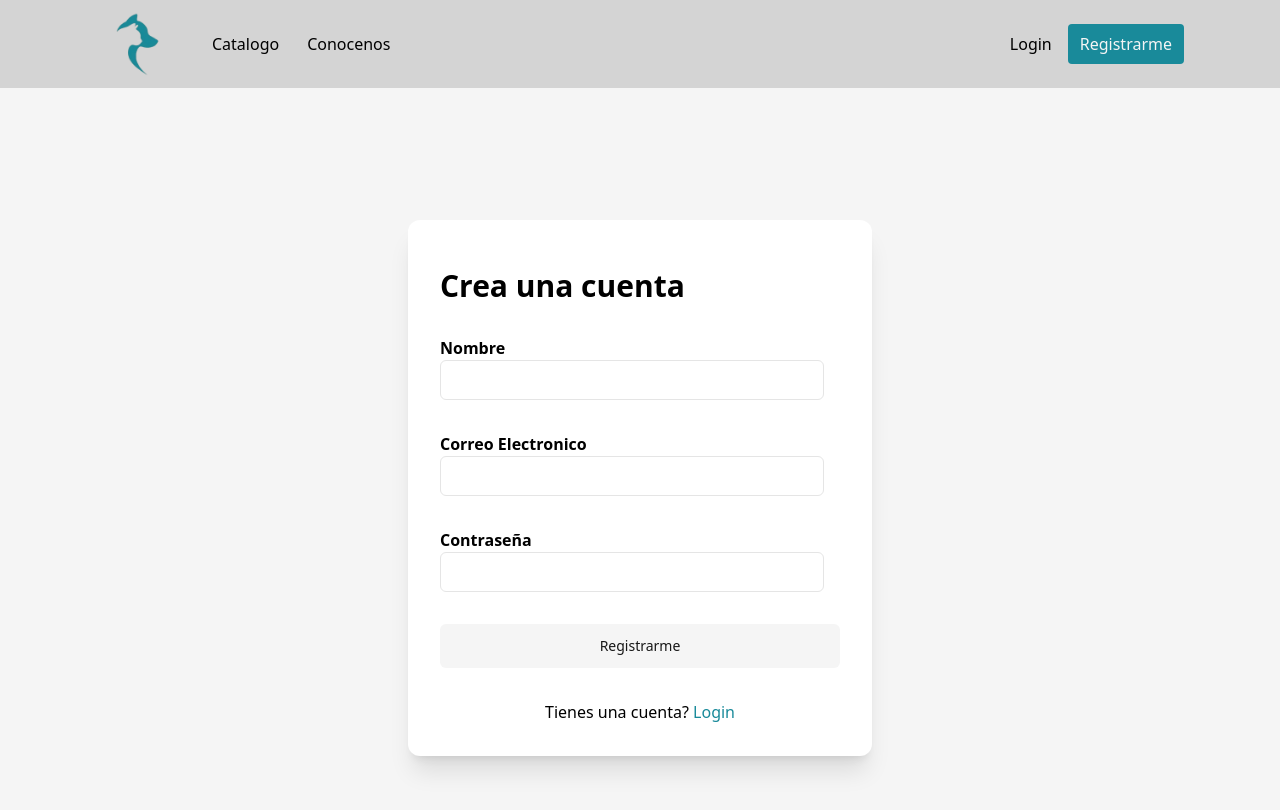
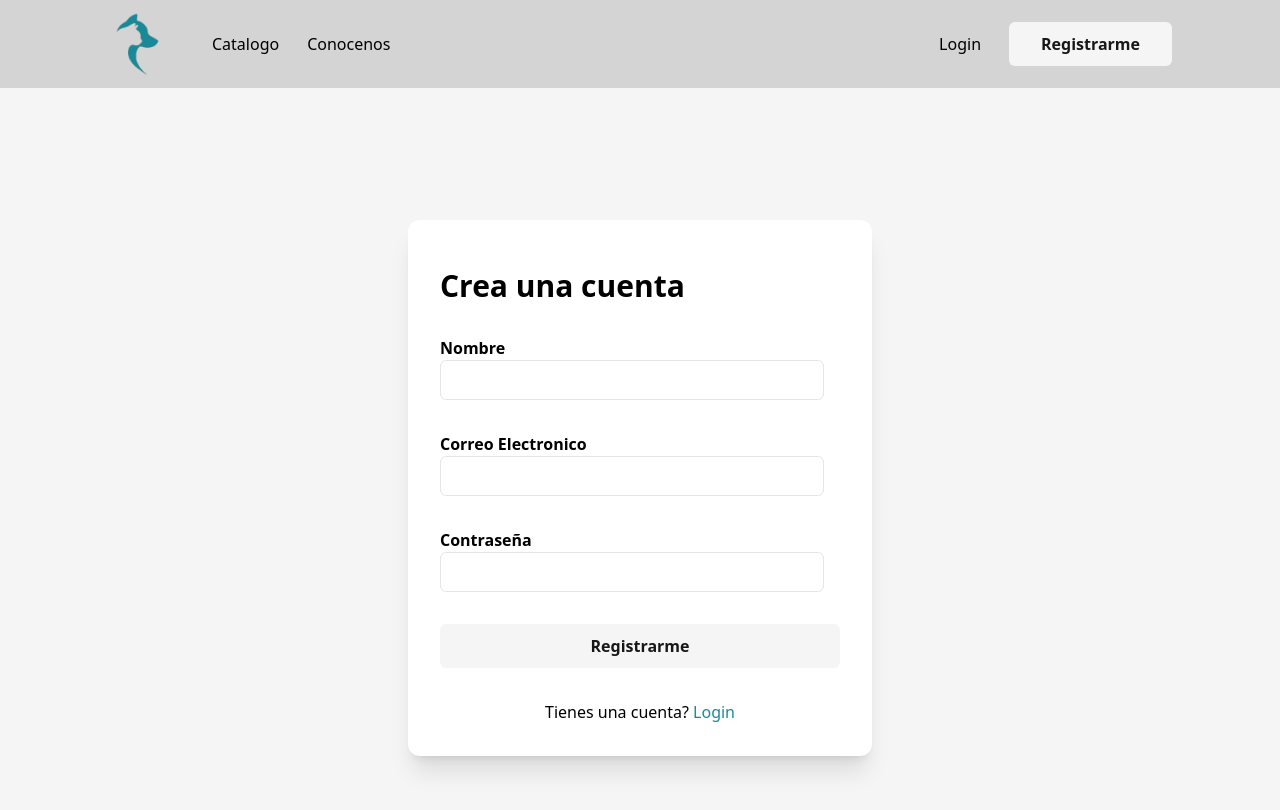
Before and after one commit to santi-ug/SALU, a Next.js app in the folder client/: page /register in a window 1280 px wide. Shown: the top 810 px of the page. Built offline with nearby package versions, Linux system fonts and the light colour scheme.

Commit message:
reutilizar componente buton en navbar

```diff
--- a/client/src/components/Button.jsx
+++ b/client/src/components/Button.jsx
@@ -3,7 +3,7 @@ import React, { forwardRef } from 'react'
 import { cn } from '../configs/utils.js'
 
 const buttonVariants = cva(
-    'inline-flex items-center justify-center rounded-md text-sm font-medium transition-colors focus:outline-none focus:ring-2 focus:ring-gray-400 focus:ring-offset-2 dark:hover:bg-gray-800 dark:hover:text-gray-100 disabled:opacity-50 dark:focus:ring-gray-400 disabled:pointer-events-none dark:focus:ring-offset-gray-900 data-[state=open]:bg-gray-100 dark:data-[state=open]:bg-gray-800',
+    'inline-flex items-center justify-center rounded-md text-md font-semibold transition-colors focus:outline-none focus:ring-2 focus:ring-gray-400 focus:ring-offset-2 dark:hover:bg-gray-800 dark:hover:text-gray-100 disabled:opacity-50 dark:focus:ring-gray-400 disabled:pointer-events-none dark:focus:ring-offset-gray-900 data-[state=open]:bg-gray-100 dark:data-[state=open]:bg-gray-800',
     {
       variants: {
         variant: {
--- a/client/src/components/Navbar.jsx
+++ b/client/src/components/Navbar.jsx
@@ -2,6 +2,7 @@
 
 import Link from "next/link";
 import { useState } from "react";
+import { Button } from "./Button";
 
 export default function Navbar() {
 
@@ -32,8 +33,9 @@ export default function Navbar() {
                     {/* secondary nav */}
                     <div className="hidden md:flex items-center space-x-1">
                         <Link href="/login" className="py-5 px-3 hover:text-gray-700" >Login</Link>
-                        <Link href="/register" className="py-2 px-3 bg-aqua hover:bg-aqua-light
-                         text-gray-100 hover:text-white rounded">Registrarme</Link>
+                        <Link href="/register" className="py-5 px-3">
+                            <Button href="/register" className="w-full-[10px]" size="lg" variant="subtle">Registrarme</Button>
+                        </Link>
                     </div>
 
                     {/* mobile button goes here */}
```
